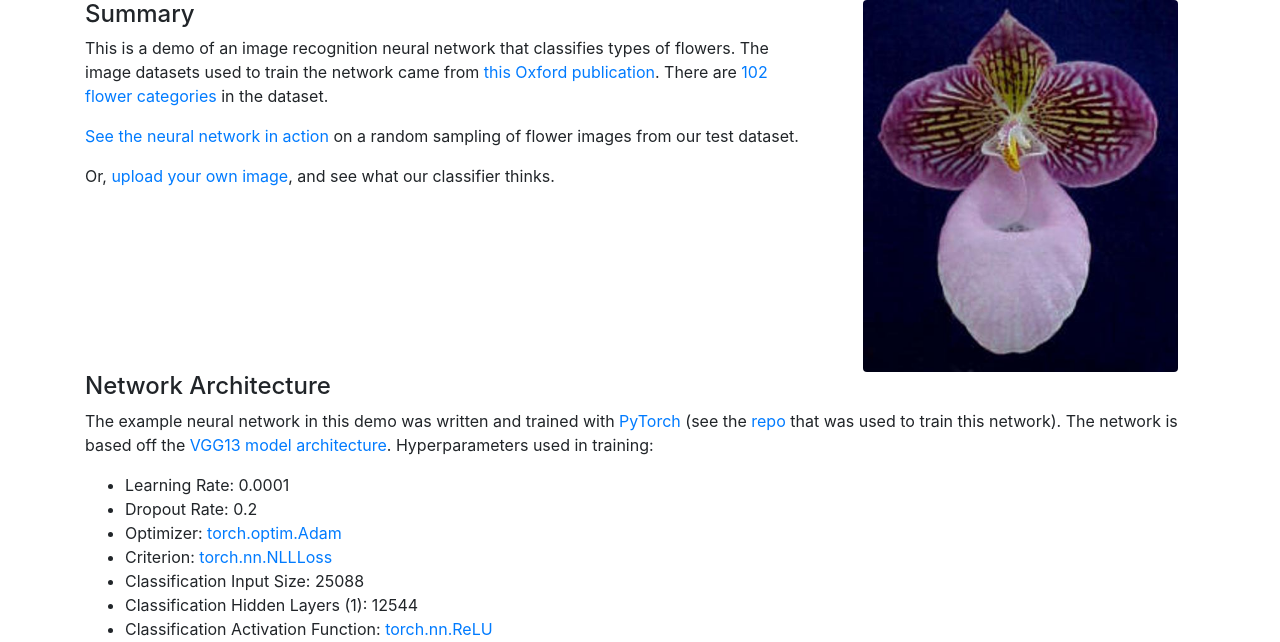
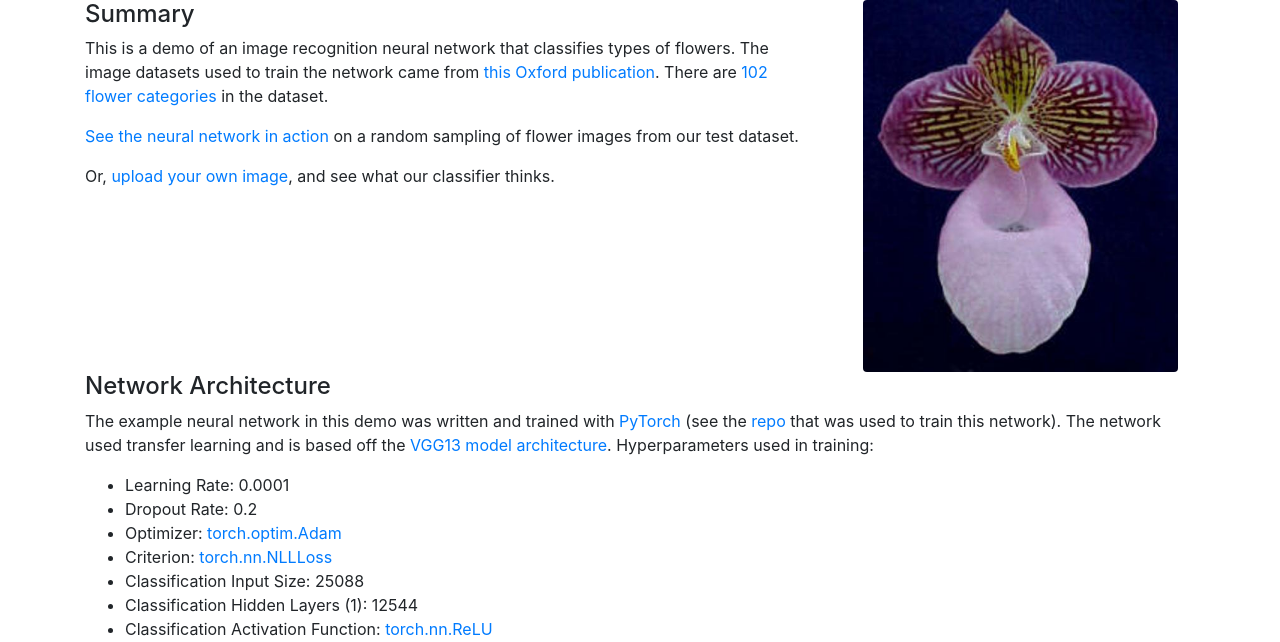
Before and after one commit to gregdferrell/flower-classifier-web, a Flask app: page / in a window 1280 px wide. Shown: the part 302-944 px from the top of the page. Run offline with Flask 2, Linux system fonts and the light colour scheme; parts of the project's set-up code (start-up, migrations or seed data) failed here and were passed over; some libraries are stand-ins or nearby versions.

Commit message:
clarify description of network architecture

```diff
--- a/server/templates/index.html
+++ b/server/templates/index.html
@@ -29,7 +29,7 @@
 
             <h4>Network Architecture</h4>
             <p>The example neural network in this demo was written and trained with <a href="https://pytorch.org/">PyTorch</a> (see the <a
-                    href="https://github.com/gregdferrell/aipy-p1-image-classifier">repo</a> that was used to train this network). The network is based off the
+                    href="https://github.com/gregdferrell/aipy-p1-image-classifier">repo</a> that was used to train this network). The network used transfer learning and is based off the
                 <a
                         href="https://pytorch.org/docs/stable/torchvision/models.html#torchvision.models.vgg13">VGG13 model architecture</a>. Hyperparameters
                 used in training:</p>
```
